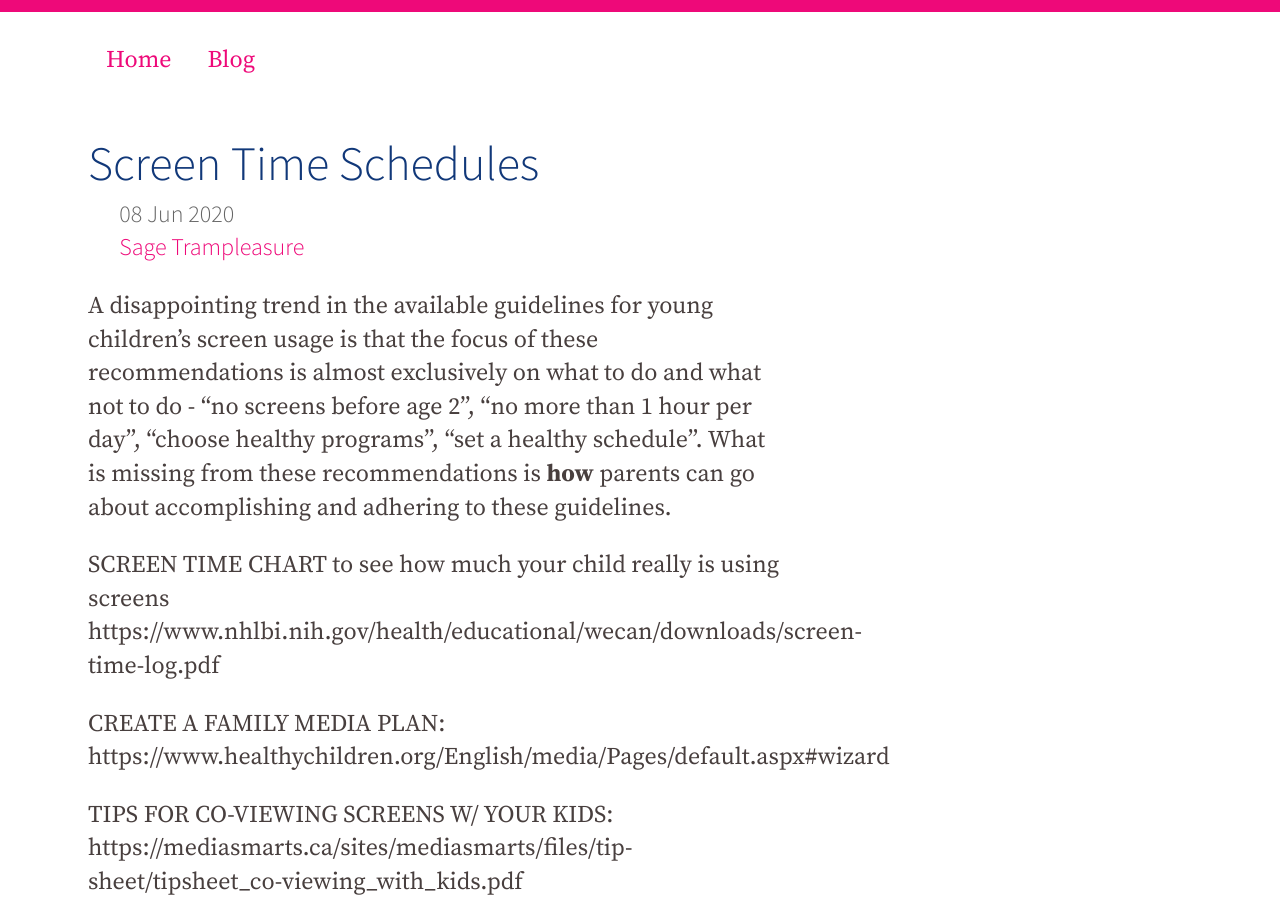
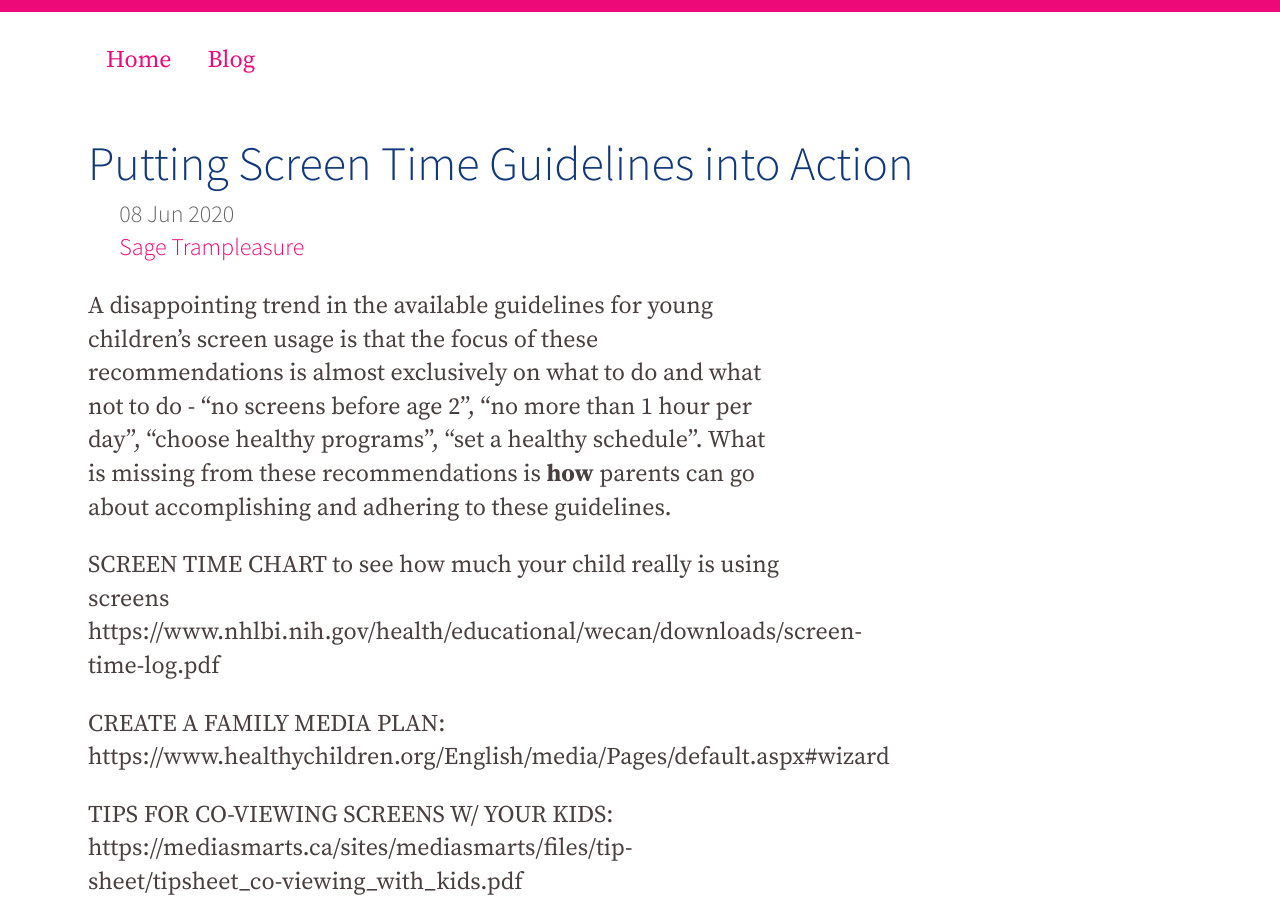
Before and after one commit to famliy-screen-time/familyscreentime.ca, a Jekyll site: the page built from _posts/2020-06-08-screen-time-schedules.md, in a window 1280 px wide and 900 px high. Built offline with Jekyll 4.4.1, drawn with Linux system fonts in a browser that asks for light colours; nearby versions of some CDN libraries.

Commit message:
Update Blog “2020-06-08-screen-time-schedules”

```diff
--- a/_posts/2020-06-08-screen-time-schedules.md
+++ b/_posts/2020-06-08-screen-time-schedules.md
@@ -1,6 +1,6 @@
 ---
 layout: post
-title: Screen Time Schedules
+title: Putting Screen Time Guidelines into Action
 date: 2020-06-08T20:46:03.635Z
 author: sagetrampleasure
 ---
```
